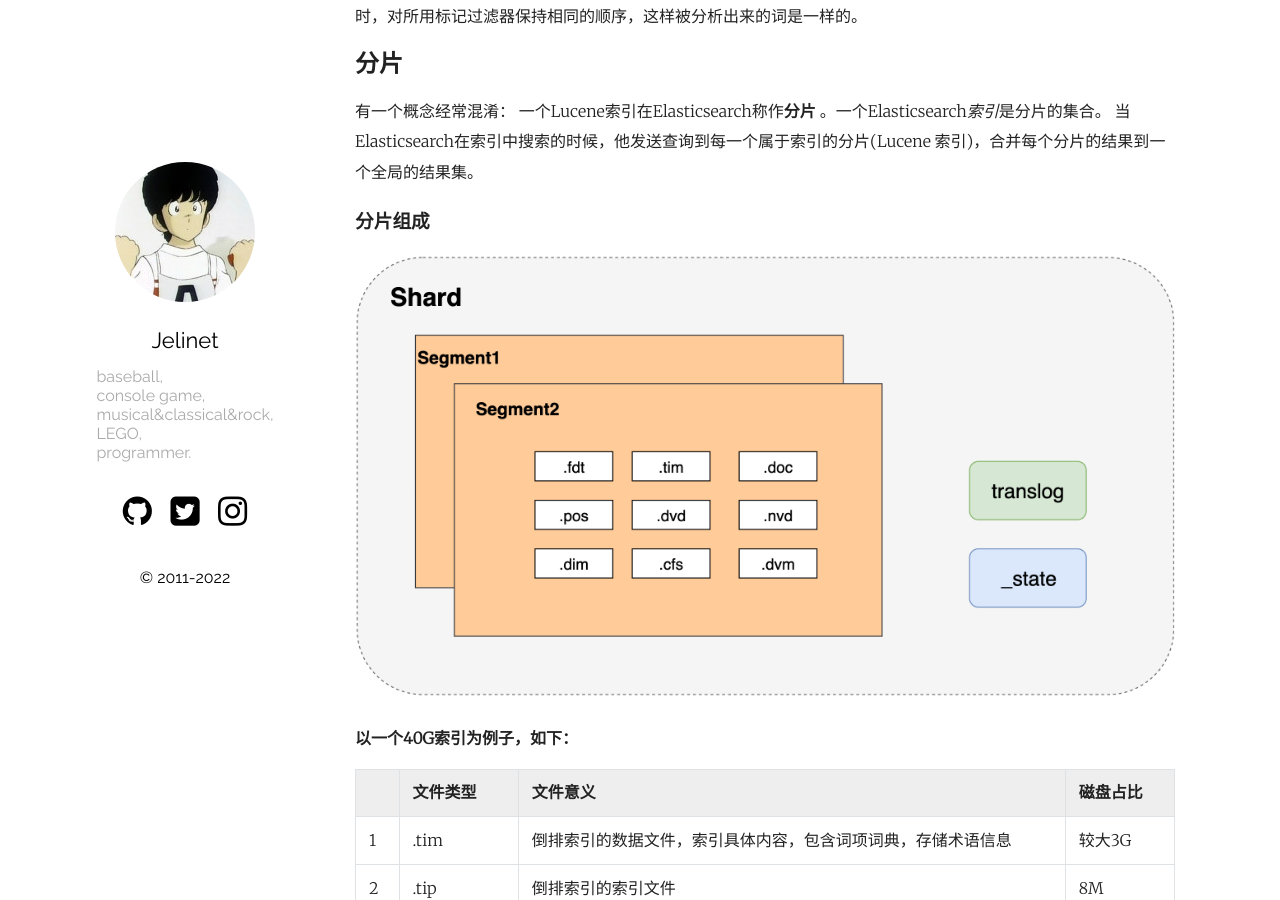
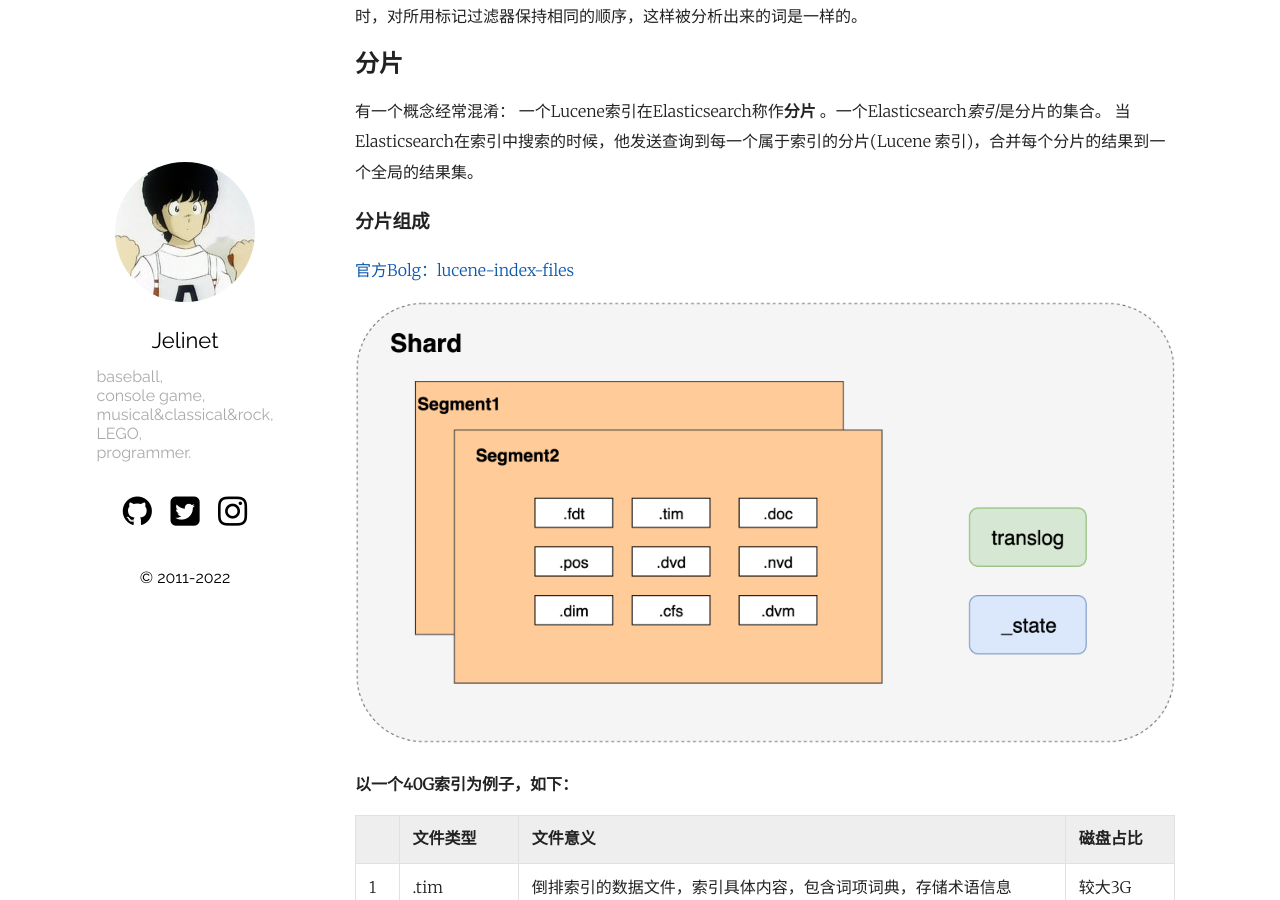
Before and after one commit to jelinet/jelinet.github.io, a Jekyll site: the page built from _posts/2019-10-23-ES笔记-Lucene.markdown, in a window 1280 px wide and 900 px high, scrolled down 2004 px. Built offline with Jekyll 4.4.1, drawn with Linux system fonts in a browser that asks for light colours.

Commit message:
add es blog es-files

```diff
--- a/_posts/2019-10-23-ES笔记-Lucene.markdown
+++ b/_posts/2019-10-23-ES笔记-Lucene.markdown
@@ -65,6 +65,8 @@
 
 ### 分片组成
 
+[官方Bolg：lucene-index-files](https://www.elastic.co/cn/blog/found-dive-into-elasticsearch-storage#lucene-index-files ){:target="_blank"}
+
 ![分片组成](/../../image/es/分片组成.png)
 
 **以一个40G索引为例子，如下：**
```
